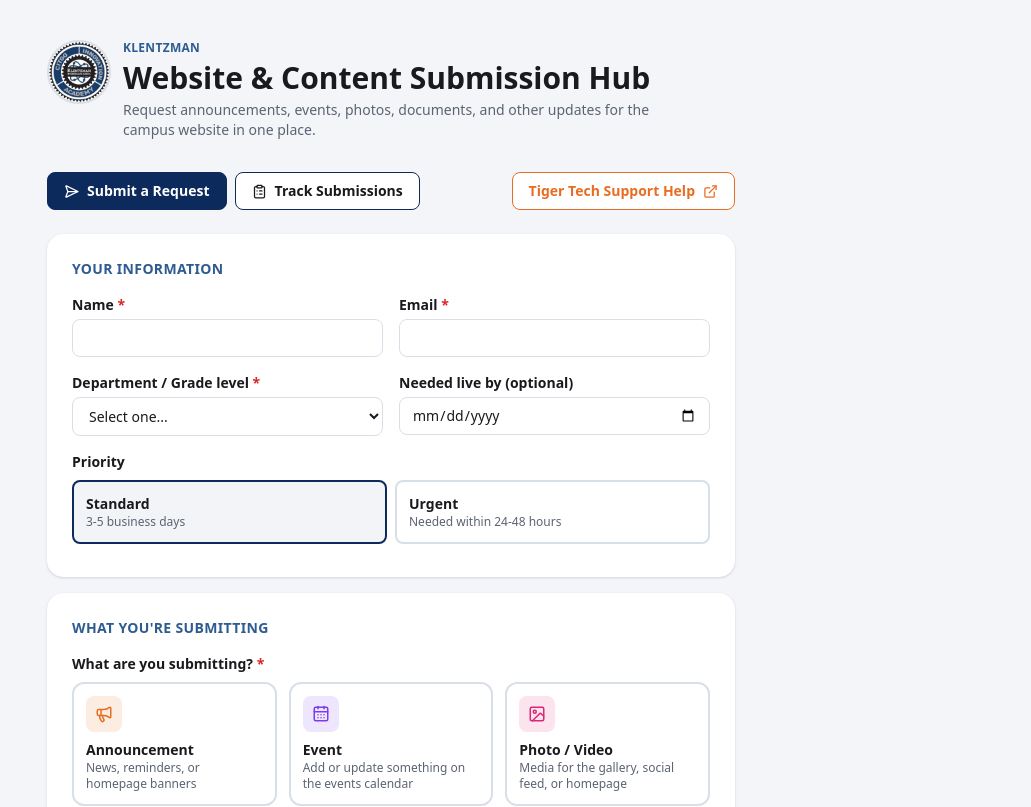
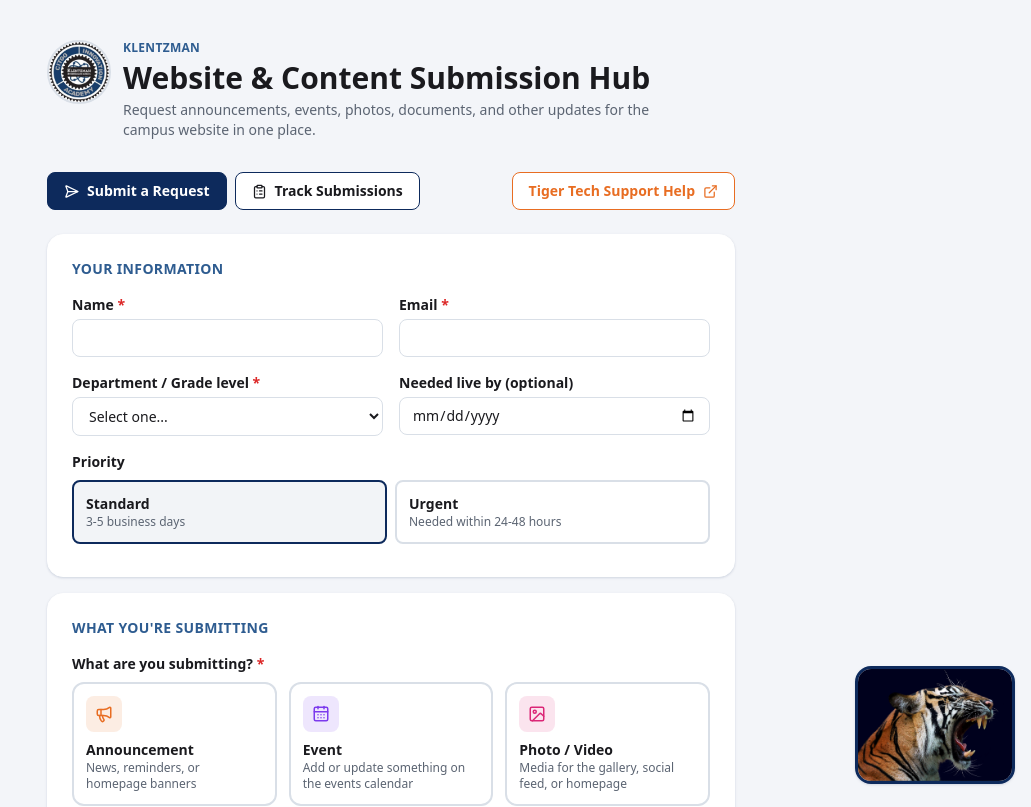
Before and after one commit to 2ccm2zkk88-a11y/claudecodesb, a React (Vite) app: page / in a window 1280 px wide. Shown: the top 807 px of the page, without its empty margins (249-1280 px from the left). Built offline with nearby package versions, Linux system fonts and the light colour scheme.

Commit message:
Add tiger mascot image fixed in the bottom-right corner
Co-Authored-By: Claude Sonnet 5 <noreply@anthropic.com>
Claude-Session: https://claude.ai/code/session_018UxgzCGKTYkqGv2enEmHnM

```diff
--- a/src/App.jsx
+++ b/src/App.jsx
@@ -3,7 +3,7 @@ import { ClipboardList, SendHorizonal, ExternalLink } from "lucide-react";
 import RequestForm from "./components/RequestForm";
 import SubmissionsList from "./components/SubmissionsList";
 import { loadSubmissions, saveSubmissions } from "./lib/submissions";
-import { PALETTE, RING_STYLE } from "./theme";
+import { PALETTE, RING_STYLE, CARD_SHADOW } from "./theme";
 
 export default function App() {
   const [tab, setTab] = useState("submit");
@@ -101,6 +101,14 @@ export default function App() {
           <SubmissionsList submissions={submissions} onStatusChange={updateStatus} />
         )}
       </div>
+
+      <img
+        src="/tiger-mascot.jpg"
+        alt=""
+        aria-hidden="true"
+        className="hidden sm:block fixed bottom-4 right-4 w-32 md:w-40 rounded-2xl object-cover pointer-events-none"
+        style={{ border: `3px solid ${PALETTE.navy}`, boxShadow: CARD_SHADOW }}
+      />
     </div>
   );
 }
```
Also changed, not shown: public/tiger-mascot.jpg (added).
